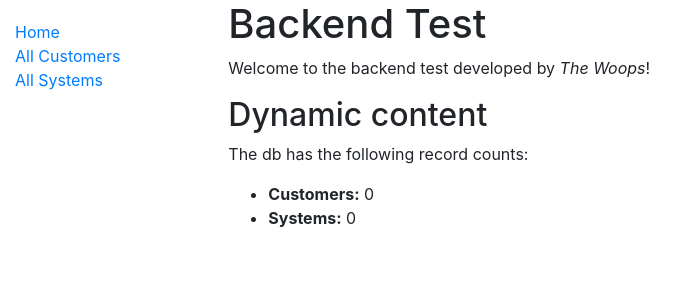
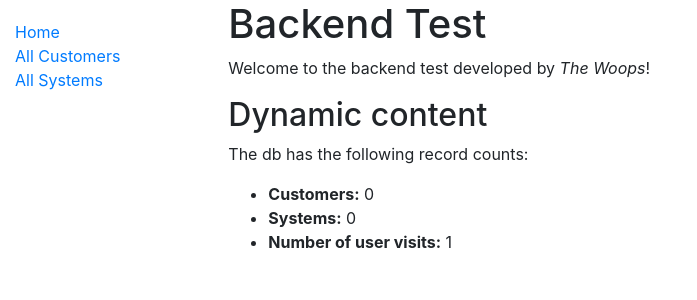
Before and after one commit to TheWoops/test-deploy-backend, a Django app: page /catalog/ in a window 1280 px wide. Shown: the top 300 px of the page, without its empty margins (0-697 px from the left). Run offline with Django 3.2, Linux system fonts and the light colour scheme; data that the repository does not hold is empty.

Commit message:
added session counter

```diff
--- a/catalog_app/templates/index.html
+++ b/catalog_app/templates/index.html
@@ -9,5 +9,6 @@
 <ul>
   <li><strong>Customers:</strong> {{ num_customers }}</li>
   <li><strong>Systems:</strong> {{ num_systems }}</li>
+  <li><strong>Number of user visits:</strong> {{ num_visits }}</li>
 </ul>
 {% endblock %}
--- a/catalog_app/views.py
+++ b/catalog_app/views.py
@@ -11,9 +11,14 @@ def index(request):
     num_customers = Customer.objects.all().count()
     num_systems = System.objects.all().count()
 
+    # Number of visits to this view, as counted in the session variable.
+    num_visits = request.session.get('num_visits', 1)
+    request.session['num_visits'] = num_visits + 1
+
     context = {
         'num_customers': num_customers,
         'num_systems': num_systems,
+        'num_visits' : num_visits
     }
 
     # Render the HTML template index.html with the data in the context variable
```
